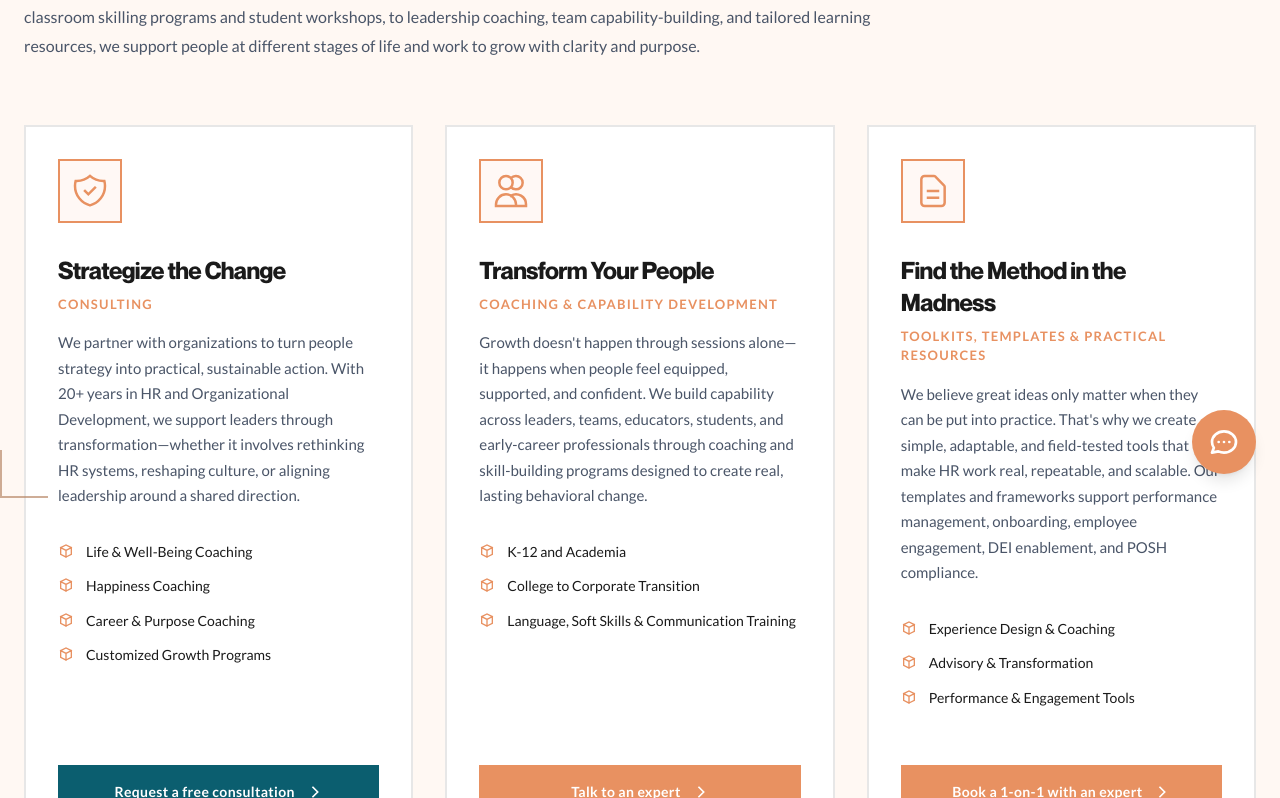
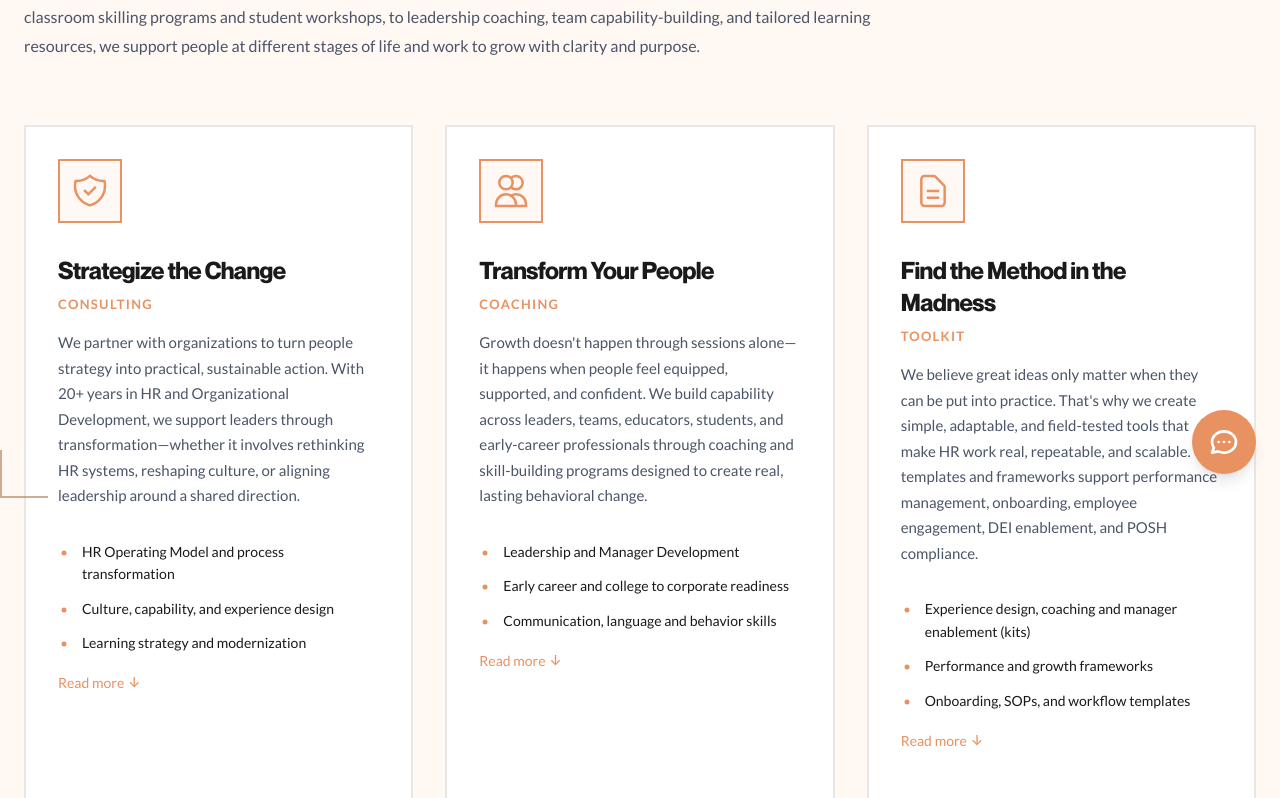
Before and after one commit to Shivam020202/leap-ladders, a React (Vite) app: page /services in a window 1280 px wide. Shown: the part 302-1100 px from the top of the page. Built offline with nearby package versions, Linux system fonts and the light colour scheme.

Commit message:
shivam anger changes

```diff
--- a/src/pages/ServicePage.jsx
+++ b/src/pages/ServicePage.jsx
@@ -1,7 +1,9 @@
-import React from 'react';
-import { motion } from 'framer-motion';
+import React, { useState } from 'react';
+import { motion, AnimatePresence } from 'framer-motion';
 
 export default function ServicesSection() {
+  const [expandedService, setExpandedService] = useState(null);
+
   const services = [
     {
       icon: (
@@ -13,10 +15,11 @@ export default function ServicesSection() {
       subtitle: "Consulting",
       description: "We partner with organizations to turn people strategy into practical, sustainable action. With 20+ years in HR and Organizational Development, we support leaders through transformation—whether it involves rethinking HR systems, reshaping culture, or aligning leadership around a shared direction.",
       features: [
-        "Life & Well-Being Coaching",
-        "Happiness Coaching",
-        "Career & Purpose Coaching",
-        "Customized Growth Programs"
+        "HR Operating Model and process transformation",
+        "Culture, capability, and experience design",
+        "Learning strategy and modernization",
+        "Technology and digital enablement",
+        "Change, adoption and knowledge management"
       ],
       cta: "Request a free consultation",
       expert: "Smritie",
@@ -29,12 +32,14 @@ export default function ServicesSection() {
         </svg>
       ),
       title: "Transform Your People",
-      subtitle: "Coaching & Capability Development",
+      subtitle: "Coaching",
       description: "Growth doesn't happen through sessions alone—it happens when people feel equipped, supported, and confident. We build capability across leaders, teams, educators, students, and early-career professionals through coaching and skill-building programs designed to create real, lasting behavioral change.",
       features: [
-        "K-12 and Academia",
-        "College to Corporate Transition",
-        "Language, Soft Skills & Communication Training"
+        "Leadership and Manager Development",
+        "Early career and college to corporate readiness",
+        "Communication, language and behavior skills",
+        "Team effectiveness, collaboration, and tech enablement",
+        "Academic, educator and student enablement"
       ],
       cta: "Talk to an expert",
       expert: "Roopali",
@@ -47,12 +52,14 @@ export default function ServicesSection() {
         </svg>
       ),
       title: "Find the Method in the Madness",
-      subtitle: "Toolkits, Templates & Practical Resources",
+      subtitle: "Toolkit",
       description: "We believe great ideas only matter when they can be put into practice. That's why we create simple, adaptable, and field-tested tools that make HR work real, repeatable, and scalable. Our templates and frameworks support performance management, onboarding, employee engagement, DEI enablement, and POSH compliance.",
       features: [
-        "Experience Design & Coaching",
-        "Advisory & Transformation",
-        "Performance & Engagement Tools"
+        "Experience design, coaching and manager enablement (kits)",
+        "Performance and growth frameworks",
+        "Onboarding, SOPs, and workflow templates",
+        "Employee engagement and culture kit",
+        "Compliance, governance and policy toolkits"
       ],
       cta: "Book a 1-on-1 with an expert",
       expert: "Chumki",
@@ -126,8 +133,10 @@ export default function ServicesSection() {
                 </p>
 
                 {/* Features List */}
-                <div className="space-y-3 mb-8">
-                  {service.features.map((feature, i) => (
+                <div className="space-y-3 mb-4">
+                  {service.features
+                    .slice(0, expandedService === index ? service.features.length : 3)
+                    .map((feature, i) => (
                       <motion.div
                         key={i}
                         initial={{ opacity: 0, x: -10 }}
@@ -140,10 +149,10 @@ export default function ServicesSection() {
                         }}
                         className="flex items-start gap-3"
                       >
-                      {/* Cube Icon */}
-                      <div className="flex-shrink-0 mt-0.5">
-                        <svg className="w-4 h-4 text-[#E89161]" fill="none" viewBox="0 0 24 24" stroke="currentColor" strokeWidth="2">
-                          <path strokeLinecap="square" strokeLinejoin="miter" d="M20 7l-8-4-8 4m16 0l-8 4m8-4v10l-8 4m0-10L4 7m8 4v10M4 7v10l8 4" />
+                        {/* Dot Icon */}
+                        <div className="flex-shrink-0 mt-1.5">
+                          <svg className="w-3 h-3 text-[#E89161]" fill="currentColor" viewBox="0 0 24 24">
+                            <circle cx="12" cy="12" r="5" />
                           </svg>
                         </div>
                         <span className="text-[14px] text-[#1a1a1a] leading-[1.6]">
@@ -152,6 +161,23 @@ export default function ServicesSection() {
                       </motion.div>
                     ))}
                 </div>
+
+                {/* Read More Button */}
+                {service.features.length > 3 && (
+                  <button
+                    onClick={() => setExpandedService(expandedService === index ? null : index)}
+                    className="text-[#E89161] font-medium text-[14px] mb-8 hover:underline inline-flex items-center"
+                  >
+                    {expandedService === index ? "Read less" : "Read more"}
+                    <motion.span
+                      animate={{ rotate: expandedService === index ? 180 : 0 }}
+                      transition={{ duration: 0.3 }}
+                      className="ml-1"
+                    >
+                      ↓
+                    </motion.span>
+                  </button>
+                )}
               </div>
 
               {/* CTA Button */}
```
Also changed, not shown: src/pages/OurStory.jsx (+15 -0 lines). Lines whose indentation alone changed are shown as unchanged.
